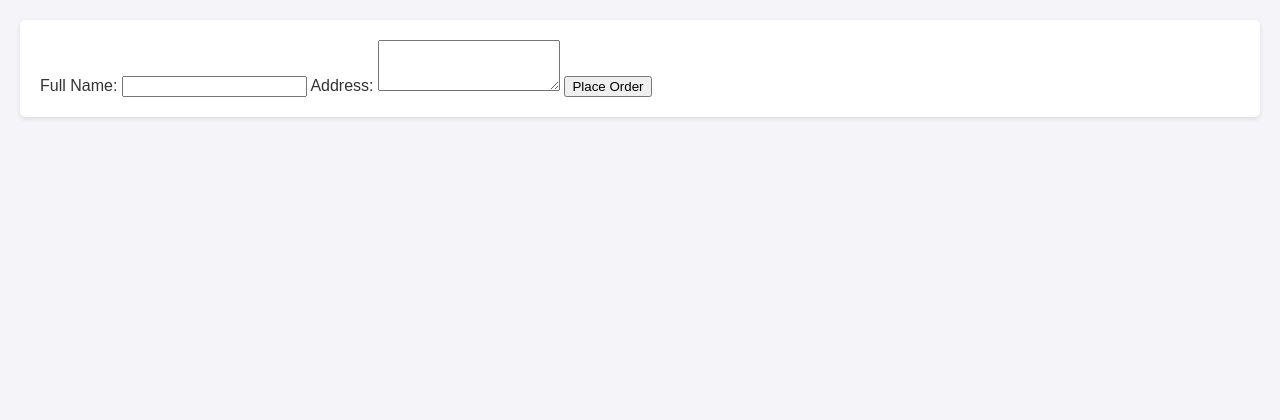
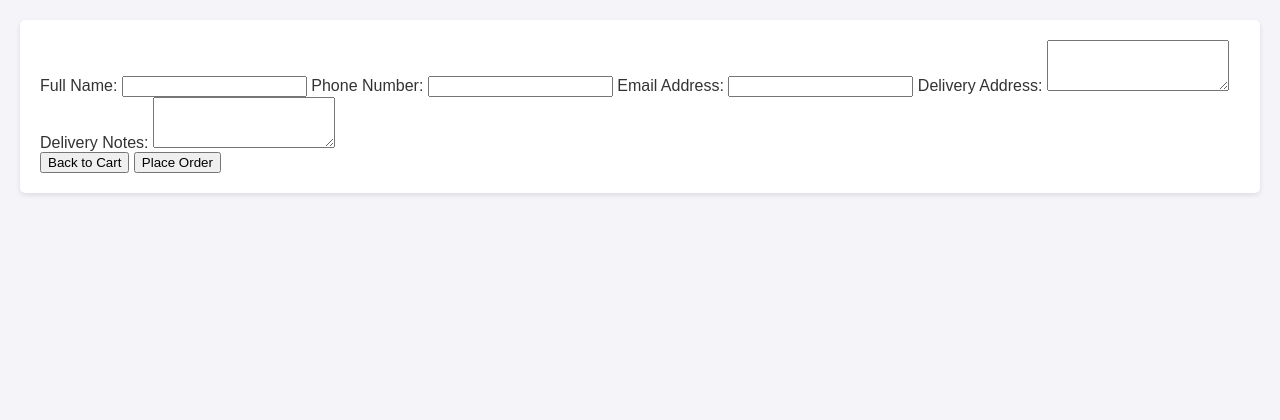
Before and after one commit to javidalimsoy/pimp, a PHP site: page /checkout.php in a window 1280 px wide. Shown: the part 139-559 px from the top of the page. Run offline with PHP 8.4, Linux system fonts and the light colour scheme.

Commit message:
so far, functioning normally, no vulnerabilites added.

```diff
--- a/public/cart.php
+++ b/public/cart.php
@@ -68,6 +68,8 @@ foreach ($cart_items as $item) {
     <?php else: ?>
         <p>Your cart is empty.</p>
         <a href="products.php"><button>Browse Products</button></a>
+        <a href="products.php"><button type="button">Back to Products</button></a>
+
     <?php endif; ?>
 </div>
 <footer>
--- a/public/checkout.php
+++ b/public/checkout.php
@@ -10,7 +10,10 @@ $session_id = $_SESSION['session_id'];
 
 if ($_SERVER['REQUEST_METHOD'] === 'POST') {
     $customer_name = $_POST['customer_name'];
+    $phone = $_POST['phone'];
+    $email = $_POST['email'];
     $address = $_POST['address'];
+    $delivery_notes = $_POST['delivery_notes'];
 
     // Calculate total
     $stmt = $conn->prepare("
@@ -29,13 +32,16 @@ if ($_SERVER['REQUEST_METHOD'] === 'POST') {
 
     // Insert into orders
     $stmt = $conn->prepare("
-        INSERT INTO orders (session_id, customer_name, address, total)
-        VALUES (:session_id, :customer_name, :address, :total)
+        INSERT INTO orders (session_id, customer_name, phone, email, address, delivery_notes, total)
+        VALUES (:session_id, :customer_name, :phone, :email, :address, :delivery_notes, :total)
     ");
     $stmt->execute([
         'session_id' => $session_id,
         'customer_name' => $customer_name,
+        'phone' => $phone,
+        'email' => $email,
         'address' => $address,
+        'delivery_notes' => $delivery_notes,
         'total' => $total
     ]);
     $order_id = $conn->lastInsertId();
@@ -79,10 +85,22 @@ if ($_SERVER['REQUEST_METHOD'] === 'POST') {
         <label for="customer_name">Full Name:</label>
         <input type="text" name="customer_name" id="customer_name" required>
 
-        <label for="address">Address:</label>
+        <label for="phone">Phone Number:</label>
+        <input type="text" name="phone" id="phone" required>
+
+        <label for="email">Email Address:</label>
+        <input type="email" name="email" id="email" required>
+
+        <label for="address">Delivery Address:</label>
         <textarea name="address" id="address" rows="3" required></textarea>
 
-        <button type="submit">Place Order</button>
+        <label for="delivery_notes">Delivery Notes:</label>
+        <textarea name="delivery_notes" id="delivery_notes" rows="3"></textarea>
+
+        <div>
+            <a href="cart.php"><button type="button">Back to Cart</button></a>
+            <button type="submit">Place Order</button>
+        </div>
     </form>
 </div>
 <footer>
--- a/public/css/style.css
+++ b/public/css/style.css
@@ -87,6 +87,29 @@ table th, table td {
     border: 1px solid #ddd;
 }
 
+.order {
+    background: #fff;
+    border: 1px solid #ddd;
+    border-radius: 5px;
+    padding: 15px;
+    margin-bottom: 20px;
+    box-shadow: 0 2px 5px rgba(0, 0, 0, 0.1);
+}
+
+.order h3 {
+    margin-top: 0;
+}
+
+.order ul {
+    list-style: none;
+    padding: 0;
+}
+
+.order ul li {
+    margin-bottom: 5px;
+}
+
+
 /* Footer */
 footer {
     text-align: center;
--- a/public/index.php
+++ b/public/index.php
@@ -14,7 +14,9 @@
     <a href="index.php">Home</a>
     <a href="products.php">Products</a>
     <a href="cart.php">Cart</a>
+    <a href="order_history.php">Order History</a>
 </nav>
+
 <div class="container">
     <h2>Discover Luxury Watches</h2>
     <p>Browse our collection of Rolex watches.</p>
--- a/public/products.php
+++ b/public/products.php
@@ -36,7 +36,9 @@ include '../src/db.php'; ?>
         }
         ?>
     </div>
+    <a href="index.php"><button type="button">Back to Home</button></a>
 </div>
+
 <footer>
     Rolex Shop Honeypot | All Rights Reserved
 </footer>
```
Also changed, not shown: public/confirmation.php (+5 -3 lines), public/order_history.php (added, +80 -0 lines).
